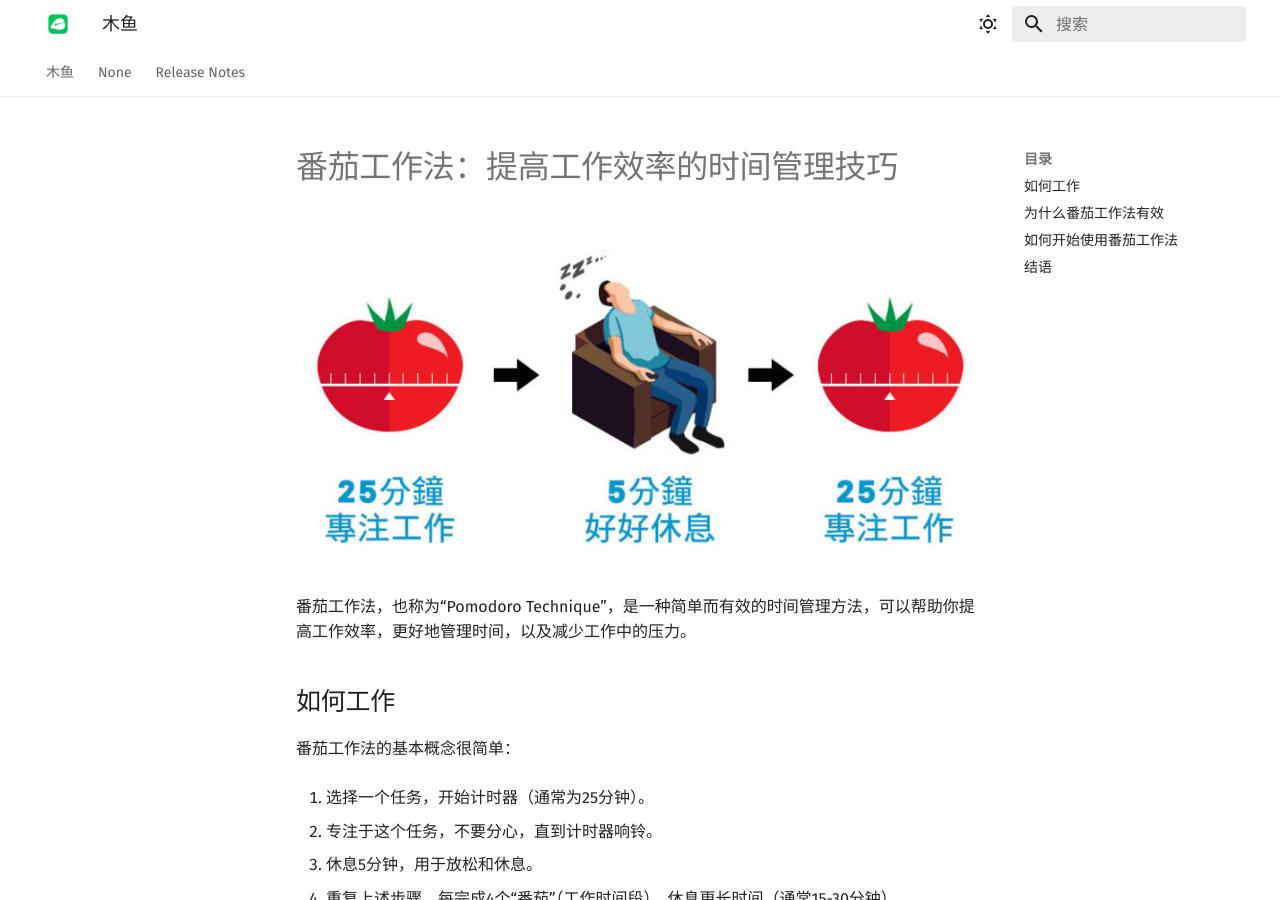
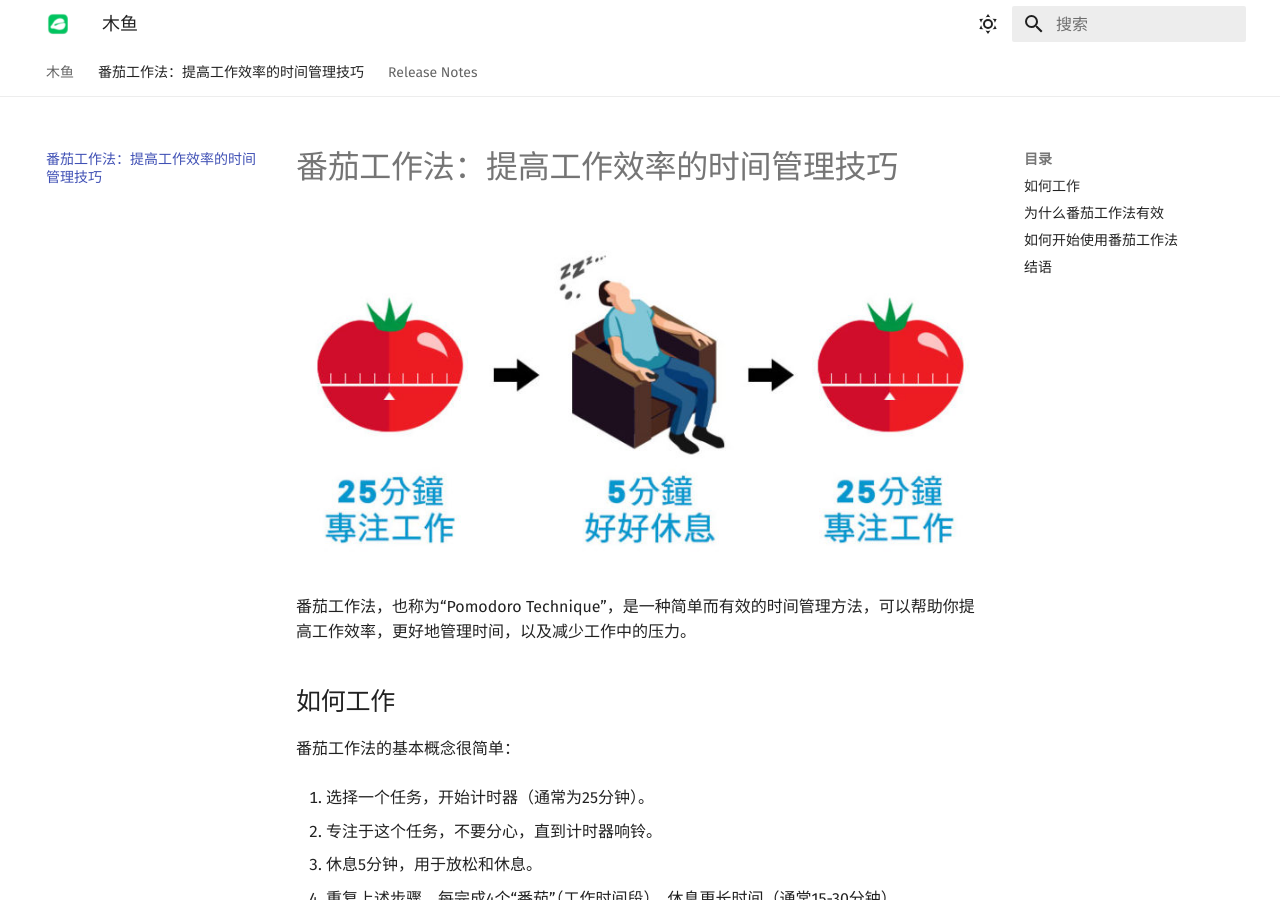
Before and after one commit to TMTBO/BreakItPages, an MkDocs documentation site: the page built from docs/番茄工作法.md, in a window 1280 px wide and 900 px high. Built offline with MkDocs 1.6.1 and Material for MkDocs 9.7.7, drawn with Linux system fonts in a browser that asks for light colours; part of the change alters nothing that is shown.

Commit message:
added: add intro

```diff
--- a/mkdocs.yml
+++ b/mkdocs.yml
@@ -4,7 +4,7 @@ site_dir: public
 site_author: ThrillerOne
 nav:
   - 木鱼.md
-  - 什么时番茄工作法.md
+  - 番茄工作法.md
   - 更新日志.md
 
 # Theme
```
Also changed, not shown: docs/番茄工作法.md (renamed from docs/什么是番茄工作法.md).
